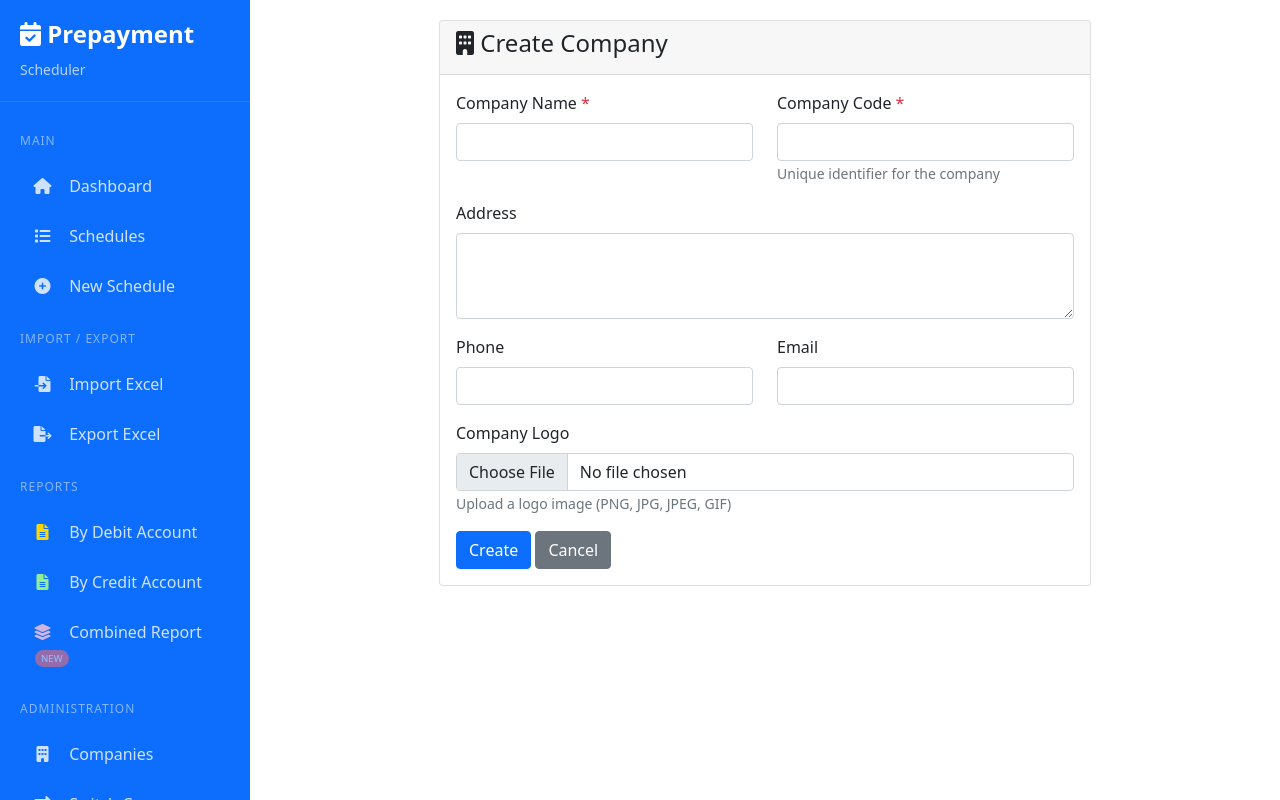
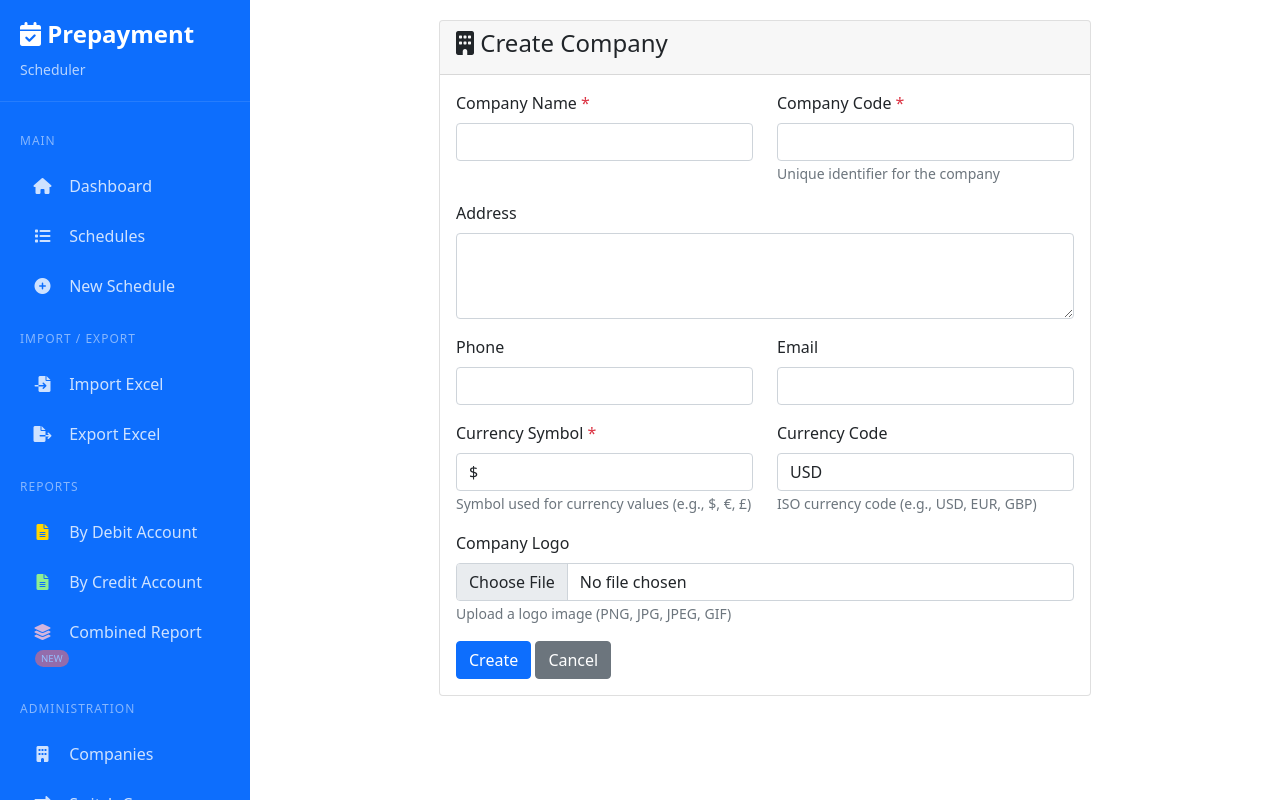
Before and after one commit to ikoomson-crypto/webcombined, a Flask app: page /company/create in a window 1280 px wide. Run offline with Flask 3, Linux system fonts and the light colour scheme.

Commit message:
Add files via upload

```diff
--- a/app3/app.py
+++ b/app3/app.py
@@ -49,7 +49,7 @@ app.config['MAX_CONTENT_LENGTH'] = 16 * 1024 * 1024  # 16MB max file size
 os.makedirs(app.config['UPLOAD_FOLDER'], exist_ok=True)
 
 # Initialize extensions
-from .models import  db, Company, PrepaymentSchedule, AmortizationEntry
+from .models import db, Company, PrepaymentSchedule, AmortizationEntry
 db.init_app(app)
 
 # ============ SAFE DATABASE INITIALIZATION ============
@@ -72,7 +72,9 @@ def init_database():
                 address='123 Business St',
                 phone='555-0000',
                 email='default@company.com',
-                is_active=True
+                is_active=True,
+                currency_symbol='$',
+                currency_code='USD'
             )
             db.session.add(company)
             db.session.commit()
@@ -163,22 +165,52 @@ def validate_date(value, field_name):
     except ValueError:
         return False, f"{field_name} must be in YYYY-MM-DD format"
 
+def validate_currency_symbol(value):
+    """Validate currency symbol"""
+    if not value:
+        return False, "Currency symbol is required"
+    if len(value) > 10:
+        return False, "Currency symbol must be less than 10 characters"
+    return True, ""
+
 def format_number(num):
     """Format number with comma separators and 2 decimal places"""
     if num is None:
         return "0.00"
     return f"{num:,.2f}"
 
+def format_currency(num, symbol):
+    """Format number with currency symbol"""
+    if num is None:
+        return f"{symbol}0.00"
+    return f"{symbol}{num:,.2f}"
+
 # ============ CONTEXT PROCESSOR ============
 @app.context_processor
 def inject_company():
     company_name = None
     company_id = session.get('current_company')
+    currency_symbol = '$'  # default fallback
+    currency_code = 'USD'  # default fallback
+
     if company_id:
         company = Company.query.get(company_id)
         if company:
             company_name = company.name
-    return dict(current_company_name=company_name, format_number=format_number)
+            currency_symbol = company.currency_symbol or '$'
+            currency_code = company.currency_code or 'USD'
+
+    # Create a currency formatter function for templates
+    def format_currency_template(num):
+        return format_currency(num, currency_symbol)
+
+    return dict(
+        current_company_name=company_name,
+        format_number=format_number,
+        format_currency=format_currency_template,
+        currency_symbol=currency_symbol,
+        currency_code=currency_code
+    )
 
 # ============ SETUP DEFAULT COMPANY ============
 def setup_default_company():
@@ -191,7 +223,9 @@ def setup_default_company():
                 address='123 Business St',
                 phone='555-0000',
                 email='default@company.com',
-                is_active=True
+                is_active=True,
+                currency_symbol='$',
+                currency_code='USD'
             )
             db.session.add(company)
             db.session.commit()
@@ -860,13 +894,17 @@ def dashboard():
 
     company = Company.query.get(company_id)
 
+    # Get currency symbol for the company
+    currency_symbol = company.currency_symbol if company and company.currency_symbol else '$'
+
     return render_template('dashboard.html',
                            total_schedules=len(schedules),
                            total_cost=total_cost,
                            remaining_balance=remaining,
                            upcoming_entries=upcoming,
                            recent_schedules=recent,
-                           company_name=company.name if company else 'No Company')
+                           company_name=company.name if company else 'No Company',
+                           currency_symbol=currency_symbol)
 
 @app.route('/schedules')
 def schedule_list():
@@ -895,11 +933,16 @@ def schedule_list():
     end = start + per_page
     page_obj = schedules[start:end]
 
+    # Get currency symbol
+    company = Company.query.get(company_id)
+    currency_symbol = company.currency_symbol if company and company.currency_symbol else '$'
+
     return render_template('schedule_list.html',
                            page_obj=page_obj,
                            search_query=search,
                            page=page,
-                           total_pages=(total + per_page - 1) // per_page)
+                           total_pages=(total + per_page - 1) // per_page,
+                           currency_symbol=currency_symbol)
 
 @app.route('/schedule/create', methods=['GET', 'POST'])
 def schedule_create():
@@ -912,11 +955,58 @@ def schedule_create():
 
     if request.method == 'POST':
         try:
-            # ... validation code ...
+            debit_account = request.form.get('debit_account', '').strip()
+            credit_account = request.form.get('credit_account', '').strip()
+            transaction_date = request.form.get('transaction_date', '').strip()
+            description = request.form.get('description', '').strip()
+            total_cost = request.form.get('total_cost', '').strip()
+            period_to_amortize = request.form.get('period_to_amortize', '').strip()
+            amortize_start_period = request.form.get('amortize_start_period', '').strip()
+
+            errors = []
+
+            valid, msg = validate_account_number(debit_account, 'Debit Account')
+            if not valid:
+                errors.append(msg)
+
+            valid, msg = validate_account_number(credit_account, 'Credit Account')
+            if not valid:
+                errors.append(msg)
+
+            if not transaction_date:
+                errors.append('Transaction Date is required')
+            else:
+                valid, msg = validate_date(transaction_date, 'Transaction Date')
+                if not valid:
+                    errors.append(msg)
+
+            if not description:
+                errors.append('Description is required')
+            elif len(description) < 3:
+                errors.append('Description must be at least 3 characters long')
+
+            valid, msg = validate_positive_number(total_cost, 'Total Cost')
+            if not valid:
+                errors.append(msg)
+
+            valid, msg = validate_positive_integer(period_to_amortize, 'Period to Amortize')
+            if not valid:
+                errors.append(msg)
+
+            if not amortize_start_period:
+                errors.append('Amortize Start Period is required')
+            else:
+                valid, msg = validate_date(amortize_start_period, 'Amortize Start Period')
+                if not valid:
+                    errors.append(msg)
+
+            if errors:
+                for error in errors:
+                    flash(f'❌ {error}', 'danger')
+                return render_template('schedule_form.html', action='Create')
 
             schedule = PrepaymentSchedule(
                 company_id=company_id,
-                # REMOVED: user_id
                 debit_account=debit_account,
                 credit_account=credit_account,
                 transaction_date=datetime.strptime(transaction_date, '%Y-%m-%d').date(),
@@ -929,7 +1019,20 @@ def schedule_create():
             db.session.add(schedule)
             db.session.flush()
 
-            # ... rest of the code ...
+            for entry_data in schedule.get_amortization_schedule():
+                entry = AmortizationEntry(
+                    schedule_id=schedule.id,
+                    period=entry_data['period'],
+                    due_date=entry_data['date'],
+                    amount=entry_data['amount'],
+                    remaining_balance=entry_data['remaining_balance'],
+                    status='PENDING'
+                )
+                db.session.add(entry)
+
+            db.session.commit()
+            flash('✅ Schedule created successfully!', 'success')
+            return redirect(url_for('schedule_detail', pk=schedule.id))
 
         except Exception as e:
             flash(f'❌ Error: {str(e)}', 'danger')
@@ -948,7 +1051,14 @@ def schedule_detail(pk):
 
     schedule = PrepaymentSchedule.query.filter_by(id=pk, company_id=company_id).first_or_404()
     amortization = schedule.get_amortization_schedule()
-    return render_template('schedule_detail.html', schedule=schedule, amortization_schedule=amortization)
+
+    company = Company.query.get(company_id)
+    currency_symbol = company.currency_symbol if company and company.currency_symbol else '$'
+
+    return render_template('schedule_detail.html',
+                           schedule=schedule,
+                           amortization_schedule=amortization,
+                           currency_symbol=currency_symbol)
 
 @app.route('/schedule/<int:pk>/update', methods=['GET', 'POST'])
 def schedule_update(pk):
@@ -1299,6 +1409,10 @@ def view_report():
                 'monthly_totals': account_monthly_totals
             })
 
+        # Get currency symbol
+        company = Company.query.get(company_id)
+        currency_symbol = company.currency_symbol if company and company.currency_symbol else '$'
+
         return render_template('report_results.html',
                                report_groups=report_groups,
                                months=months,
@@ -1307,7 +1421,8 @@ def view_report():
                                start_date=start_date,
                                end_date=end_date,
                                generated_on=datetime.now(),
-                               format_number=format_number)
+                               format_number=format_number,
+                               currency_symbol=currency_symbol)
 
     except Exception as e:
         flash(f'❌ Error generating report: {str(e)}', 'danger')
@@ -1785,6 +1900,10 @@ def credit_report_view():
                 'monthly_totals': account_monthly_totals
             })
 
+        # Get currency symbol
+        company = Company.query.get(company_id)
+        currency_symbol = company.currency_symbol if company and company.currency_symbol else '$'
+
         return render_template('credit_report_results.html',
                                report_groups=report_groups,
                                months=months,
@@ -1793,7 +1912,8 @@ def credit_report_view():
                                start_date=start_date,
                                end_date=end_date,
                                generated_on=datetime.now(),
-                               format_number=format_number)
+                               format_number=format_number,
+                               currency_symbol=currency_symbol)
 
     except Exception as e:
         flash(f'❌ Error generating report: {str(e)}', 'danger')
@@ -1878,6 +1998,8 @@ def company_create():
             address = request.form.get('address', '').strip()
             phone = request.form.get('phone', '').strip()
             email = request.form.get('email', '').strip()
+            currency_symbol = request.form.get('currency_symbol', '$').strip()
+            currency_code = request.form.get('currency_code', 'USD').strip()
 
             # Validate
             if not name:
@@ -1886,6 +2008,11 @@ def company_create():
 
             if not code:
                 flash('Company code is required.', 'danger')
+                return render_template('company_form.html', action='Create')
+
+            valid, msg = validate_currency_symbol(currency_symbol)
+            if not valid:
+                flash(msg, 'danger')
                 return render_template('company_form.html', action='Create')
 
             # Check for duplicate code
@@ -1913,7 +2040,9 @@ def company_create():
                 phone=phone,
                 email=email,
                 logo=logo_filename,
-                is_active=True
+                is_active=True,
+                currency_symbol=currency_symbol,
+                currency_code=currency_code
             )
             db.session.add(company)
             db.session.commit()
@@ -1940,6 +2069,8 @@ def company_edit(pk):
             company.phone = request.form.get('phone', '').strip()
             company.email = request.form.get('email', '').strip()
             company.is_active = request.form.get('is_active') == 'on'
+            company.currency_symbol = request.form.get('currency_symbol', '$').strip()
+            company.currency_code = request.form.get('currency_code', 'USD').strip()
 
             # Validate
             if not company.name:
@@ -1948,6 +2079,11 @@ def company_edit(pk):
 
             if not company.code:
                 flash('Company code is required.', 'danger')
+                return render_template('company_form.html', action='Edit', company=company)
+
+            valid, msg = validate_currency_symbol(company.currency_symbol)
+            if not valid:
+                flash(msg, 'danger')
                 return render_template('company_form.html', action='Edit', company=company)
 
             # Check for duplicate code (excluding current company)
@@ -2437,6 +2573,10 @@ def combined_report_view():
                 'monthly_totals': account_monthly_totals
             })
 
+        # Get currency symbol
+        company = Company.query.get(company_id)
+        currency_symbol = company.currency_symbol if company and company.currency_symbol else '$'
+
         return render_template('combined_report_results.html',
                                report_groups=report_groups,
                                months=months,
@@ -2445,7 +2585,8 @@ def combined_report_view():
                                start_date=start_date,
                                end_date=end_date,
                                generated_on=datetime.now(),
-                               format_number=format_number)
+                               format_number=format_number,
+                               currency_symbol=currency_symbol)
 
     except Exception as e:
         flash(f'❌ Error generating report: {str(e)}', 'danger')
--- a/app3/models.py
+++ b/app3/models.py
@@ -30,6 +30,10 @@ class Company(db.Model):
     is_active = db.Column(db.Boolean, default=True)
     created_at = db.Column(db.DateTime, default=datetime.utcnow)
 
+    # Currency settings - ADD THESE TWO LINES
+    currency_symbol = db.Column(db.String(10), default='$')
+    currency_code = db.Column(db.String(10), default='USD')
+
     def __repr__(self):
         return f'<Company {self.name}>'
 
@@ -39,7 +43,6 @@ class PrepaymentSchedule(db.Model):
 
     id = db.Column(db.Integer, primary_key=True)
     company_id = db.Column(db.Integer, db.ForeignKey('company.id'), nullable=False)
-    # REMOVED: user_id - not needed for this application
 
     # Account fields
     debit_account = db.Column(db.String(200), nullable=False)
--- a/app3/templates/company_form.html
+++ b/app3/templates/company_form.html
@@ -37,6 +37,22 @@
                                    value="{{ company.email if company else '' }}">
                         </div>
                     </div>
+                    <div class="row">
+                        <div class="col-md-6 mb-3">
+                            <label for="currency_symbol" class="form-label">Currency Symbol <span class="text-danger">*</span></label>
+                            <input type="text" name="currency_symbol" id="currency_symbol" class="form-control"
+                                   placeholder="e.g., $, €, £, ¥"
+                                   value="{{ company.currency_symbol if company and company.currency_symbol else '$' }}" required>
+                            <small class="text-muted">Symbol used for currency values (e.g., $, €, £)</small>
+                        </div>
+                        <div class="col-md-6 mb-3">
+                            <label for="currency_code" class="form-label">Currency Code</label>
+                            <input type="text" name="currency_code" id="currency_code" class="form-control"
+                                   placeholder="e.g., USD, EUR, GBP"
+                                   value="{{ company.currency_code if company and company.currency_code else 'USD' }}">
+                            <small class="text-muted">ISO currency code (e.g., USD, EUR, GBP)</small>
+                        </div>
+                    </div>
                     <div class="mb-3">
                         <label for="logo" class="form-label">Company Logo</label>
                         {% if company and company.logo %}
--- a/app3/templates/company_list.html
+++ b/app3/templates/company_list.html
@@ -18,6 +18,7 @@
                 <th>Logo</th>
                 <th>Name</th>
                 <th>Code</th>
+                <th>Currency</th>
                 <th>Phone</th>
                 <th>Email</th>
                 <th>Status</th>
@@ -39,6 +40,9 @@
                 </td>
                 <td>{{ company.name }}</td>
                 <td>{{ company.code }}</td>
+                <td>
+                    <span class="badge bg-info">{{ company.currency_symbol or '$' }} {{ company.currency_code or 'USD' }}</span>
+                </td>
                 <td>{{ company.phone }}</td>
                 <td>{{ company.email }}</td>
                 <td>
@@ -58,7 +62,7 @@
                 </td>
             </tr>
             {% else %}
-            <tr><td colspan="7" class="text-center">No companies found.</td></tr>
+            <tr><td colspan="8" class="text-center">No companies found.</td></tr>
             {% endfor %}
         </tbody>
     </table>
--- a/app3/templates/schedule_list.html
+++ b/app3/templates/schedule_list.html
@@ -54,7 +54,7 @@
                     <td>{{ s.credit_account }}</td>
                     <td>{{ s.transaction_date.strftime('%Y-%m-%d') }}</td>
                     <td>{{ s.description[:30] }}</td>
-                    <td>${{ "%.2f"|format(s.total_cost) }}</td>
+                    <td>{{ currency_symbol }}{{ "%.2f"|format(s.total_cost) }}</td>
                     <td>
                         <a href="{{ url_for('schedule_detail', pk=s.id) }}" class="btn btn-sm btn-info"><i class="fas fa-eye"></i></a>
                         <a href="{{ url_for('schedule_update', pk=s.id) }}" class="btn btn-sm btn-warning"><i class="fas fa-edit"></i></a>
```
Also changed, not shown: app3/templates/combined_report_results.html (+15 -15 lines), app3/templates/credit_report_results.html (+15 -15 lines), app3/templates/dashboard.html (+4 -4 lines), app3/templates/report_results.html (+15 -56 lines), app3/templates/schedule_detail.html (+4 -4 lines).
